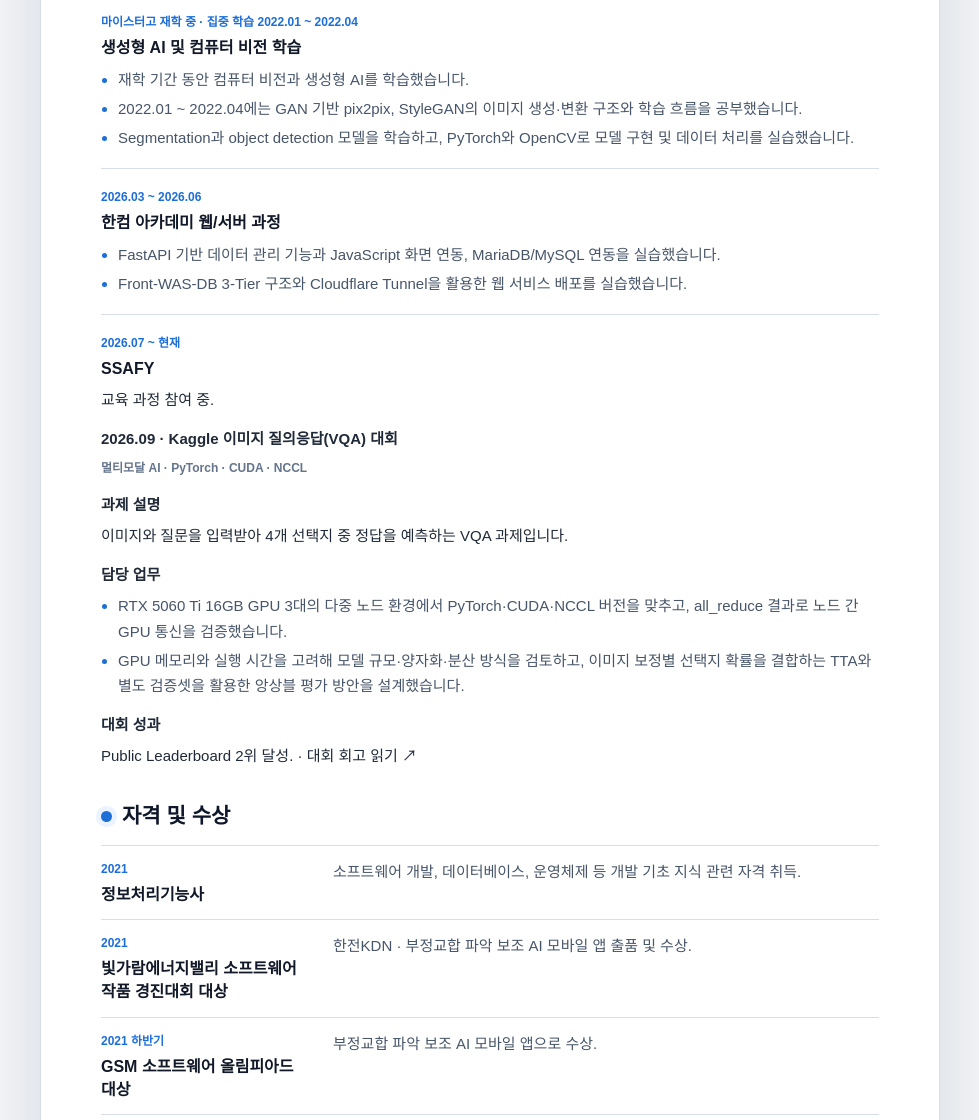
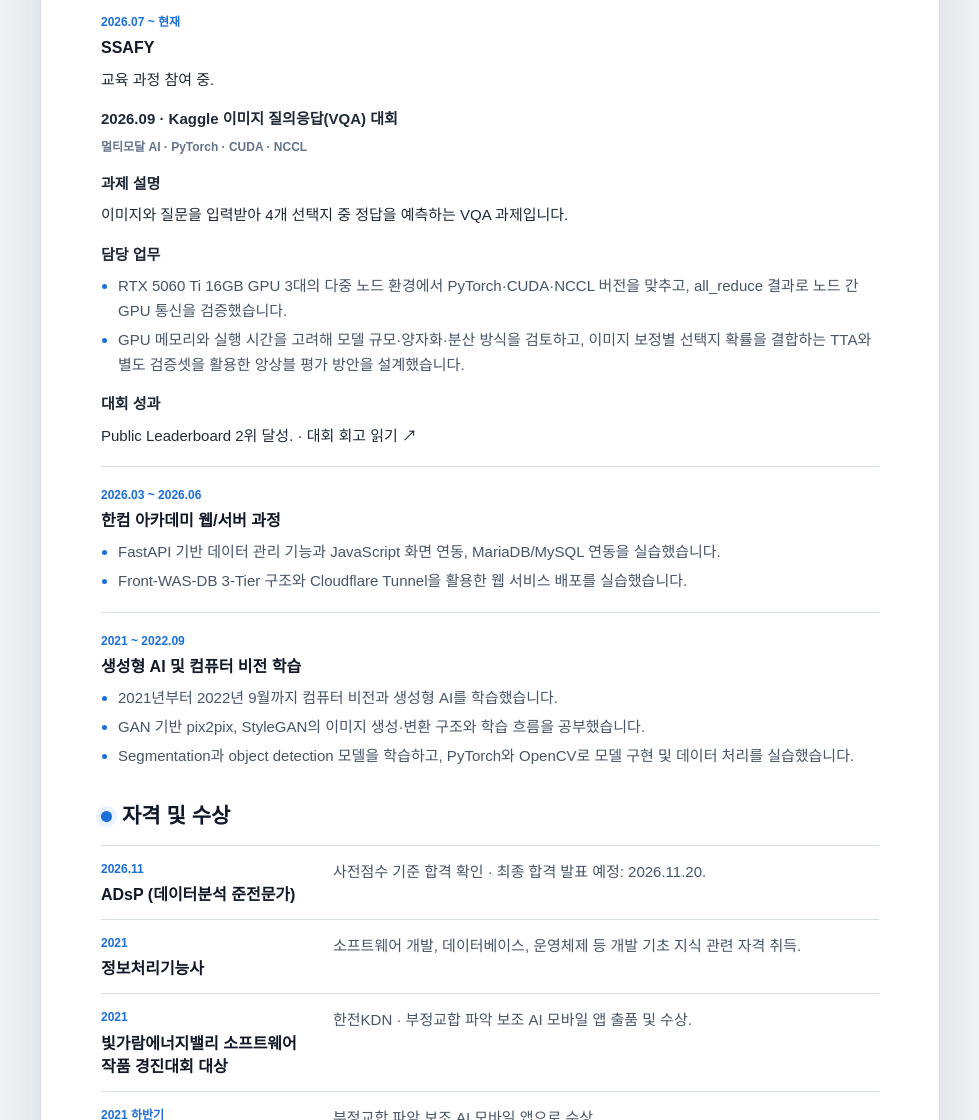
Before and after one commit to weoqpur/profile, a plain HTML site: page index.html in a window 1280 px wide. Shown: the part 1601-2721 px from the top of the page, without its empty margins (150-1129 px from the left). Drawn offline with Linux system fonts and the light colour scheme; a web font is replaced by a local one.

Commit message:
Update ADsP credential and education timeline

```diff
--- a/index.html
+++ b/index.html
@@ -224,30 +224,6 @@
           <h2 id="education-title" class="section-title">교육 및 학습</h2>
           <div class="project-list">
             <article class="project-item">
-              <p class="period">마이스터고 재학 중 · 집중 학습 2022.01 ~ 2022.04</p>
-              <div class="project-heading">
-                <h3>생성형 AI 및 컴퓨터 비전 학습</h3>
-              </div>
-              <ul>
-                <li>재학 기간 동안 컴퓨터 비전과 생성형 AI를 학습했습니다.</li>
-                <li>
-                  2022.01 ~ 2022.04에는 GAN 기반 pix2pix, StyleGAN의 이미지
-                  생성·변환 구조와 학습 흐름을 공부했습니다.
-                </li>
-                <li>Segmentation과 object detection 모델을 학습하고, PyTorch와 OpenCV로 모델 구현 및 데이터 처리를 실습했습니다.</li>
-              </ul>
-            </article>
-            <article class="project-item">
-              <p class="period">2026.03 ~ 2026.06</p>
-              <div class="project-heading">
-                <h3>한컴 아카데미 웹/서버 과정</h3>
-              </div>
-              <ul>
-                <li>FastAPI 기반 데이터 관리 기능과 JavaScript 화면 연동, MariaDB/MySQL 연동을 실습했습니다.</li>
-                <li>Front-WAS-DB 3-Tier 구조와 Cloudflare Tunnel을 활용한 웹 서비스 배포를 실습했습니다.</li>
-              </ul>
-            </article>
-            <article class="project-item">
               <p class="period">2026.07 ~ 현재</p>
               <div class="project-heading">
                 <h3>SSAFY</h3>
@@ -273,12 +249,43 @@
               <h4>대회 성과</h4>
               <p>Public Leaderboard 2위 달성. · <a href="https://weoqpur.github.io/posts/ssafy-vqa-retrospective/" target="_blank" rel="noreferrer">대회 회고 읽기 ↗</a></p>
             </article>
+            <article class="project-item">
+              <p class="period">2026.03 ~ 2026.06</p>
+              <div class="project-heading">
+                <h3>한컴 아카데미 웹/서버 과정</h3>
+              </div>
+              <ul>
+                <li>FastAPI 기반 데이터 관리 기능과 JavaScript 화면 연동, MariaDB/MySQL 연동을 실습했습니다.</li>
+                <li>Front-WAS-DB 3-Tier 구조와 Cloudflare Tunnel을 활용한 웹 서비스 배포를 실습했습니다.</li>
+              </ul>
+            </article>
+            <article class="project-item">
+              <p class="period">2021 ~ 2022.09</p>
+              <div class="project-heading">
+                <h3>생성형 AI 및 컴퓨터 비전 학습</h3>
+              </div>
+              <ul>
+                <li>2021년부터 2022년 9월까지 컴퓨터 비전과 생성형 AI를 학습했습니다.</li>
+                <li>
+                  GAN 기반 pix2pix, StyleGAN의 이미지
+                  생성·변환 구조와 학습 흐름을 공부했습니다.
+                </li>
+                <li>Segmentation과 object detection 모델을 학습하고, PyTorch와 OpenCV로 모델 구현 및 데이터 처리를 실습했습니다.</li>
+              </ul>
+            </article>
           </div>
         </section>
 
         <section class="resume-section" aria-labelledby="credential-title">
           <h2 id="credential-title" class="section-title">자격 및 수상</h2>
           <div class="credential-list">
+            <article class="credential-item">
+              <div>
+                <p class="credential-label">2026.11</p>
+                <h3>ADsP (데이터분석 준전문가)</h3>
+              </div>
+              <p>사전점수 기준 합격 확인 · 최종 합격 발표 예정: 2026.11.20.</p>
+            </article>
             <article class="credential-item">
               <div>
                 <p class="credential-label">2021</p>
```
